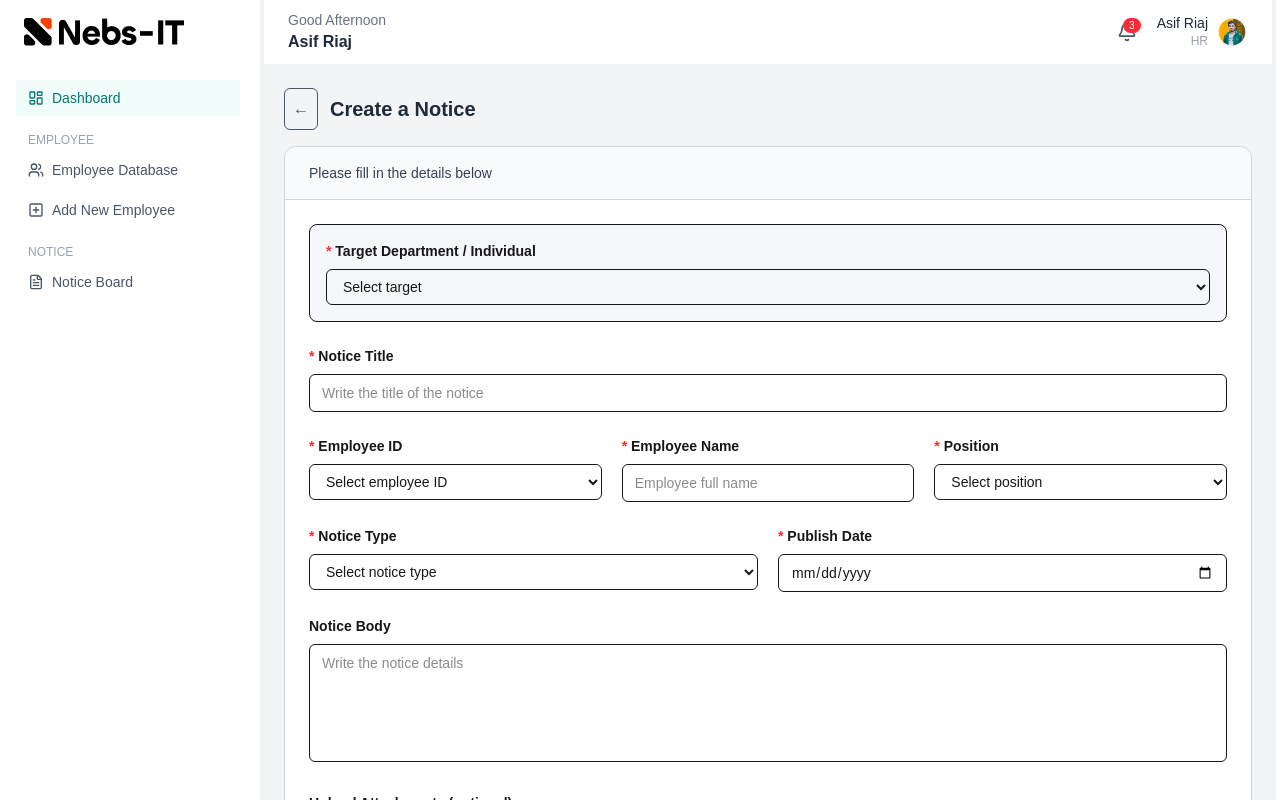
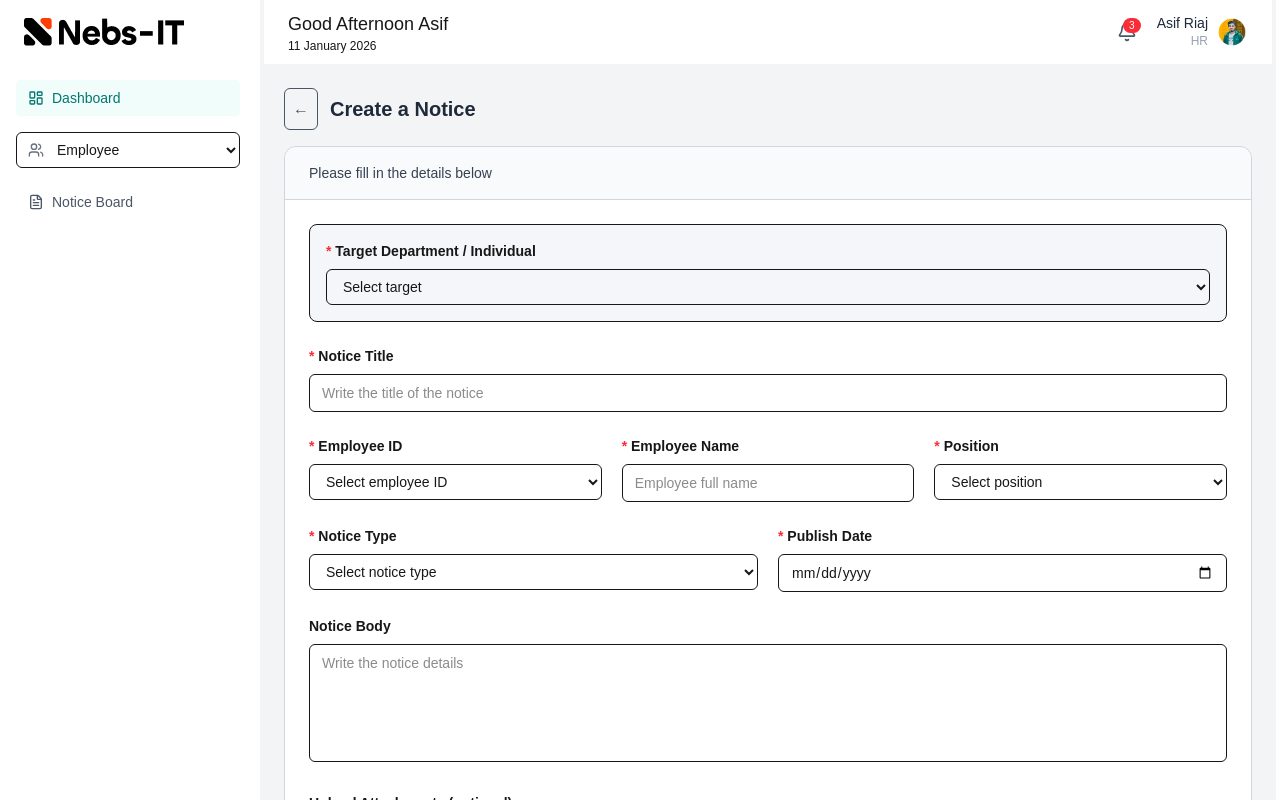
Before and after one commit to Mahmud256/create-notice, a Next.js app: page /notices/create in a window 1280 px wide. Shown: the top 800 px of the page. Built offline with nearby package versions, Linux system fonts and the light colour scheme.

Commit message:
update header

```diff
--- a/src/components/Header.tsx
+++ b/src/components/Header.tsx
@@ -22,14 +22,28 @@ export default function Header({
     return "Good Evening";
   };
 
+  const getFormattedDate = () => {
+    return new Date().toLocaleDateString("en-GB", {
+      day: "2-digit",
+      month: "long",
+      year: "numeric",
+    });
+  };
+
+  const getFirstName = (name: string) => {
+    return name.trim().split(" ")[0];
+  };
+
   return (
     <header className="h-16 bg-white flex items-center justify-between px-6 mx-1">
       {/* Left Greeting */}
       <div>
-        <p className="text-sm text-gray-500">{getGreeting()}</p>
-        <h2 className="font-semibold text-gray-800">
-          {userName}
-        </h2>
+        <p className="text-lg ">
+          {getGreeting()} {getFirstName(userName)}
+        </p>
+        <p className="text-xs">
+          {getFormattedDate()}
+        </p>
       </div>
 
       {/* Right Section */}
--- a/src/components/Sidebar.tsx
+++ b/src/components/Sidebar.tsx
@@ -5,8 +5,6 @@ import {
   LayoutDashboard,
   Users,
   FileText,
-  PlusSquare,
-  // Briefcase,
 } from "lucide-react";
 
 export default function Sidebar() {
@@ -32,21 +30,32 @@ export default function Sidebar() {
         />
 
         {/* Employee Section */}
-        <SidebarSection title="Employee">
-          <SidebarItem
-            href="/employees"
-            icon={<Users size={16} />}
-            label="Employee Database"
+        <SidebarSection title="">
+          <div className="relative">
+            {/* Icon */}
+            <Users
+              size={16}
+              className="absolute left-3 top-1/2 -translate-y-1/2 text-gray-500"
             />
-          <SidebarItem
-            href="/employees/create"
-            icon={<PlusSquare size={16} />}
-            label="Add New Employee"
-          />
+
+            {/* Select */}
+            <select
+              id="noticeType"
+              name="noticeType"
+              className="w-full rounded-md border px-9 py-2 text-sm focus:outline-none focus:ring-1 focus:ring-orange-500"
+            >
+              <option value="">Employee</option>
+              <option value="Employee Database">Employee Database</option>
+              <option value="Add New Employee">Add New Employee</option>
+              <option value="Performance Report">Performance Report</option>
+              <option value="Performance History">Performance History</option>
+            </select>
+          </div>
         </SidebarSection>
 
+
         {/* Notice Section */}
-        <SidebarSection title="Notice">
+        <SidebarSection title="">
           <SidebarItem
             href="/notices/create"
             icon={<FileText size={16} />}
@@ -80,8 +89,7 @@ function SidebarItem({
     <Link
       href={href}
       className={`flex items-center gap-2 px-3 py-2 rounded transition
-        ${
-          active
+        ${active
           ? "bg-teal-50 text-teal-700 font-medium"
           : "text-gray-600 hover:bg-gray-100"
         }`}
```
Lines whose indentation alone changed are shown as unchanged.
